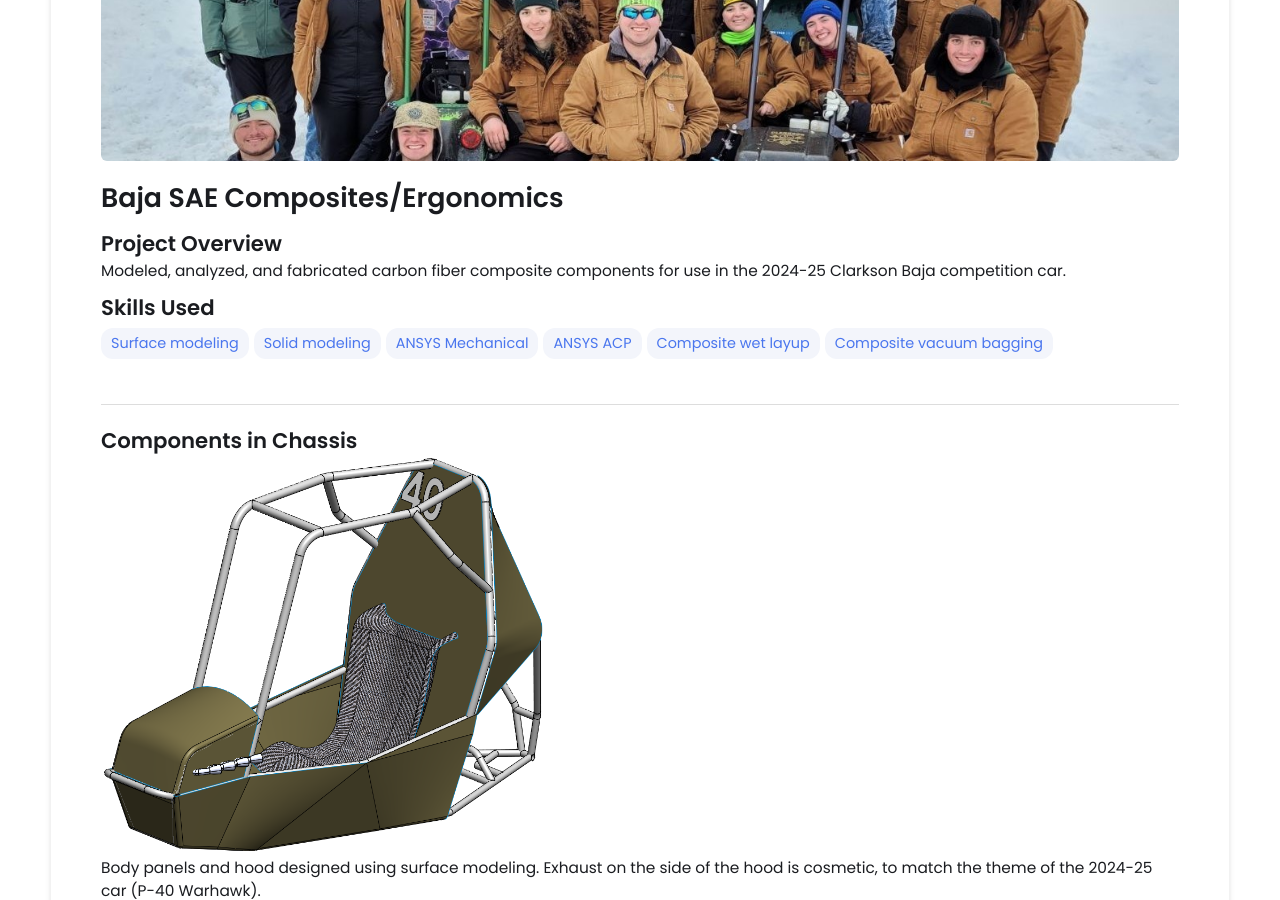
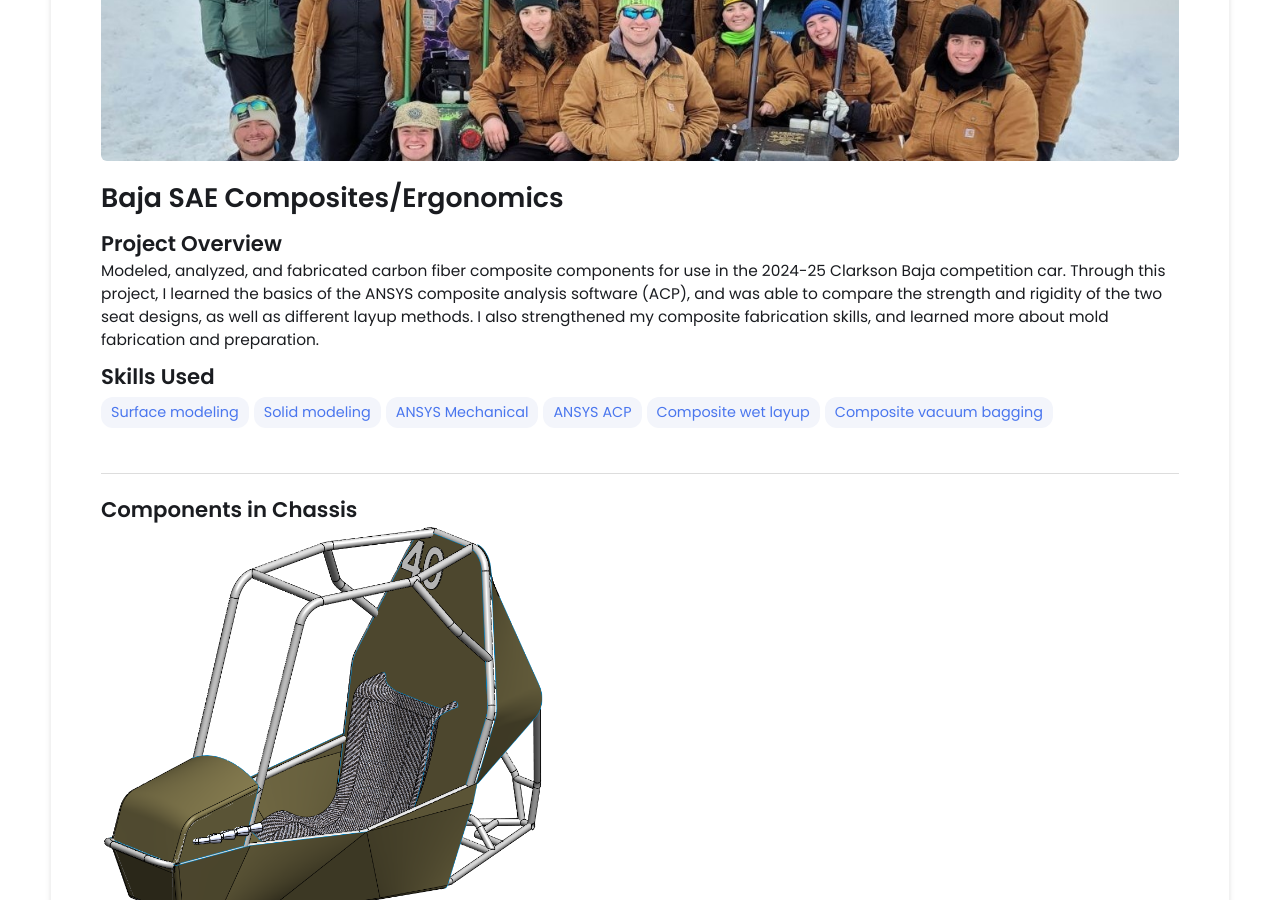
Before and after one commit to LKemper03/LKemper03.github.io, a Jekyll site: the page built from _projects/baja24-25/index.md, in a window 1280 px wide and 900 px high, scrolled down 329 px. Built offline with Jekyll 4.4.1, drawn with Linux system fonts in a browser that asks for light colours.

Commit message:
Update index.md

```diff
--- a/_projects/baja24-25/index.md
+++ b/_projects/baja24-25/index.md
@@ -1,7 +1,7 @@
 ---
 layout: post
 title: Baja SAE Composites/Ergonomics
-description:  Modeled, analyzed, and fabricated carbon fiber composite components for use in the 2024-25 Clarkson Baja competition car.
+description:  Modeled, analyzed, and fabricated carbon fiber composite components for use in the 2024-25 Clarkson Baja competition car. Through this project, I learned the basics of the ANSYS composite analysis software (ACP), and was able to compare the strength and rigidity of the two seat designs, as well as different layup methods. I also strengthened my composite fabrication skills, and learned more about mold fabrication and preparation.
 skills:
   - Surface modeling
   - Solid modeling
```
